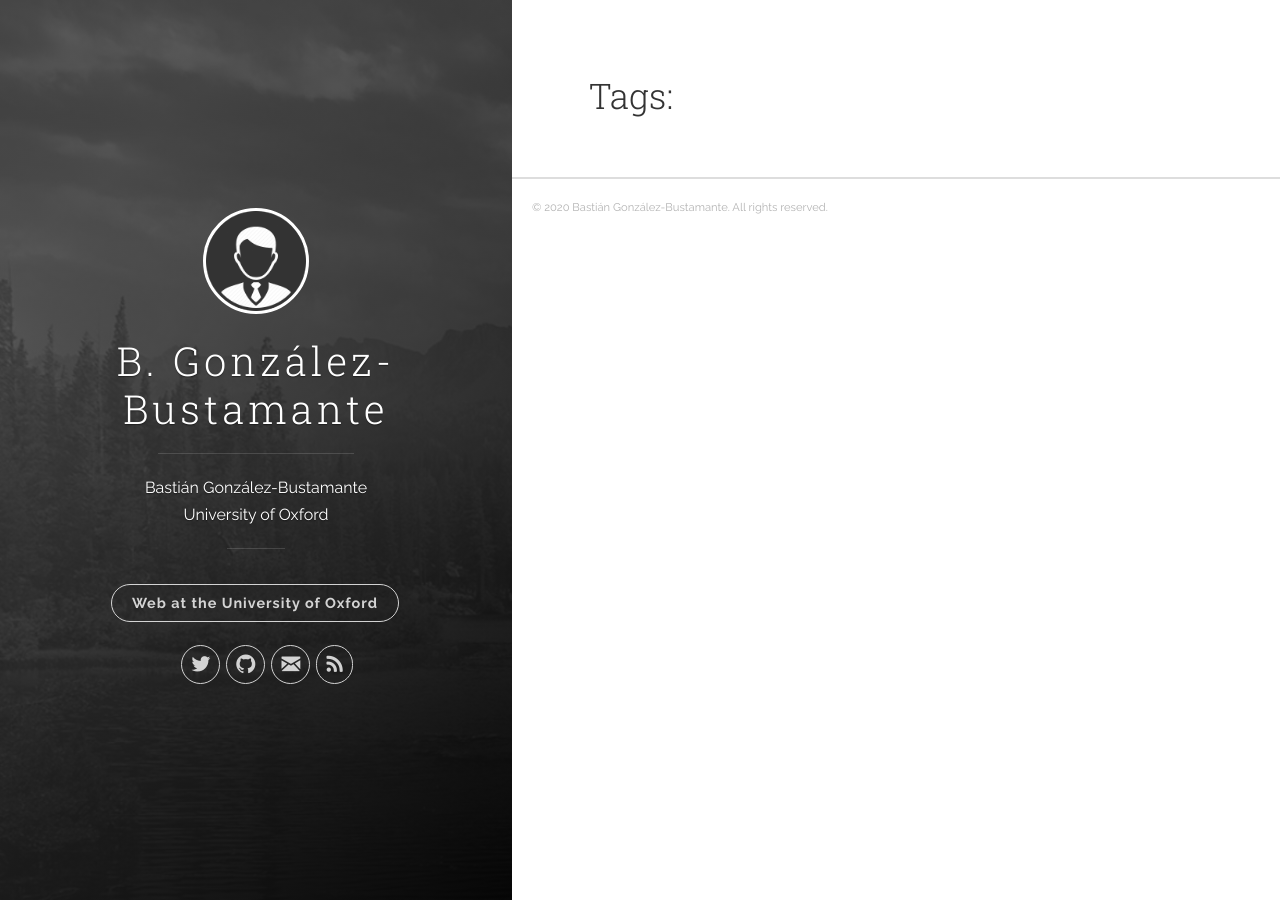
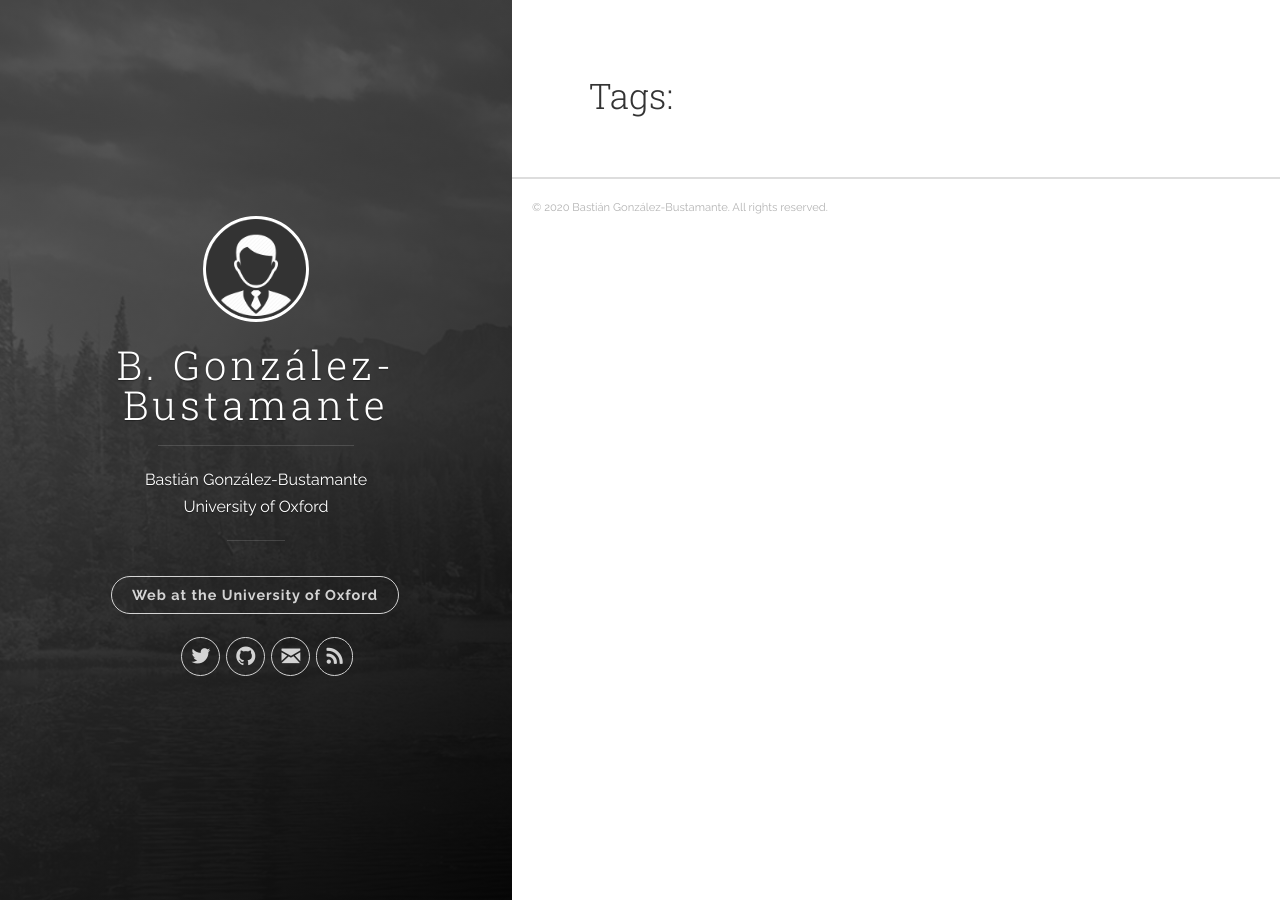
Before and after one commit to bgonzalezbustamante/bgonzalezbustamante.com, a Jekyll site: the page built from tags.md, in a window 1280 px wide. Built offline with Jekyll 4.4.1, drawn with Linux system fonts in a browser that asks for light colours.

Commit message:
Update header.html

```diff
--- a/_includes/header.html
+++ b/_includes/header.html
@@ -8,10 +8,8 @@
 
     <div class="panel-main__inner panel-inverted">
     <div class="panel-main__content">
-        <a href="{{ site.baseurl }}/" title="link to home of {{ site.title }}">
           <img src="{{ site.baseurl }}/images/profile.jpg" class="user-image" alt="My Profile Photo">
-          <h1 class="panel-cover__title panel-title">{{ site.title }}</h1>
-        </a>
+          <h2 class="panel-cover__title panel-title">{{ site.title }}</h2>
         <hr class="panel-cover__divider">
         <p class="panel-cover__description">{{ site.description }}</p>
         <hr class="panel-cover__divider panel-cover__divider--secondary">
```
